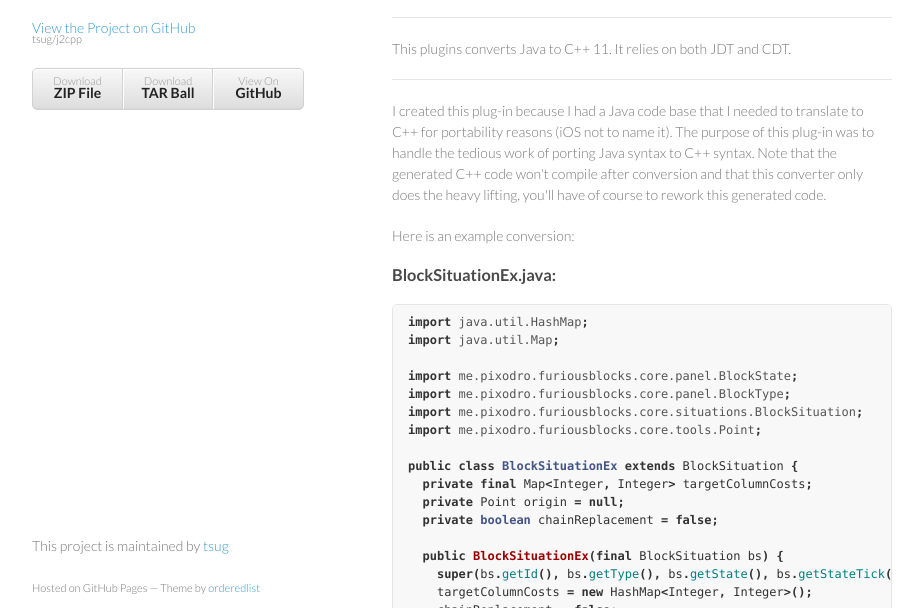
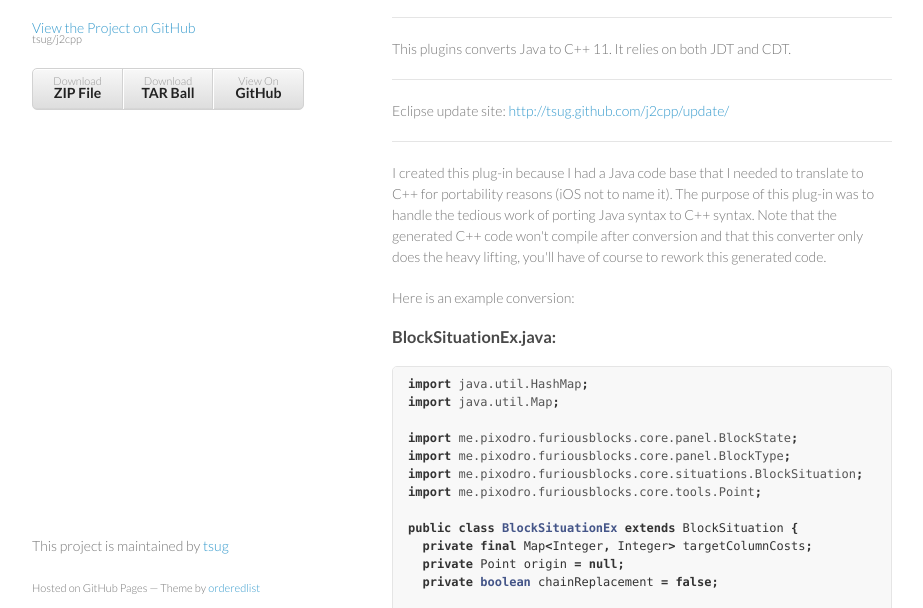
Before and after one commit to daggio0-zz/j2cpp, a plain HTML site: page index.html in a window 1280 px wide. Shown: the part 133-741 px from the top of the page, without its empty margins (178-1101 px from the left). Drawn offline with Linux system fonts and the light colour scheme.

Commit message:
Add update site link to the site

```diff
--- a/index.html
+++ b/index.html
@@ -20,7 +20,6 @@
 
         <p class="view"><a href="https://github.com/tsug/j2cpp">View the Project on GitHub <small>tsug/j2cpp</small></a></p>
 
-
         <ul>
           <li><a href="https://github.com/tsug/j2cpp/zipball/master">Download <strong>ZIP File</strong></a></li>
           <li><a href="https://github.com/tsug/j2cpp/tarball/master">Download <strong>TAR Ball</strong></a></li>
@@ -35,6 +34,9 @@
 <p>A Java to C++ converter, as an eclipse plug-in.</p>
 
 <hr><p>This plugins converts Java to C++ 11. It relies on both JDT and CDT.</p>
+
+<hr><p>Eclipse update site: <a href=http://tsug.github.com/j2cpp/update/>http://tsug.github.com/j2cpp/update/</a></p>
+
 
 <hr><p>I created this plug-in because I had a Java code base that I needed to translate to C++ for portability reasons (iOS not to name it). The purpose of this plug-in was to handle the tedious work of porting Java syntax to C++ syntax.
 Note that the generated C++ code won't compile after conversion and that this converter only does the heavy lifting, you'll have of course to rework this generated code.</p>
```
